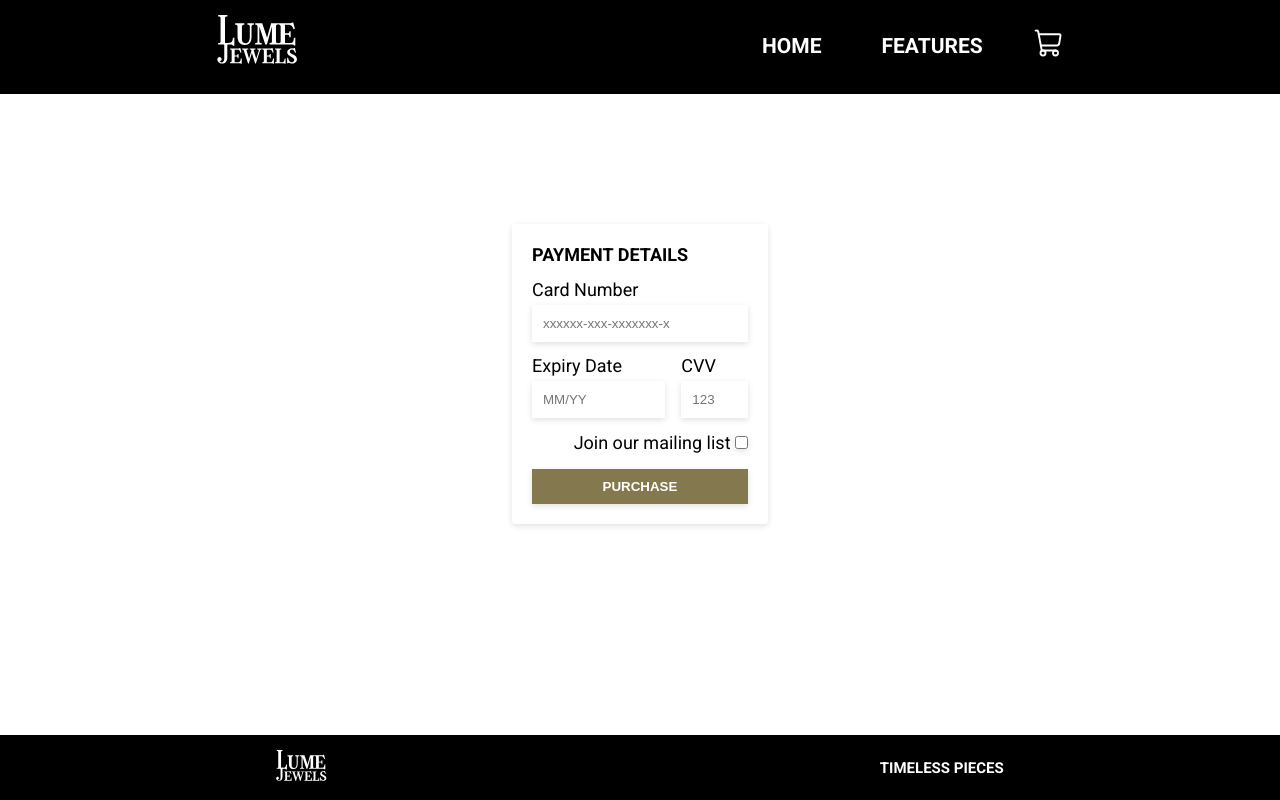
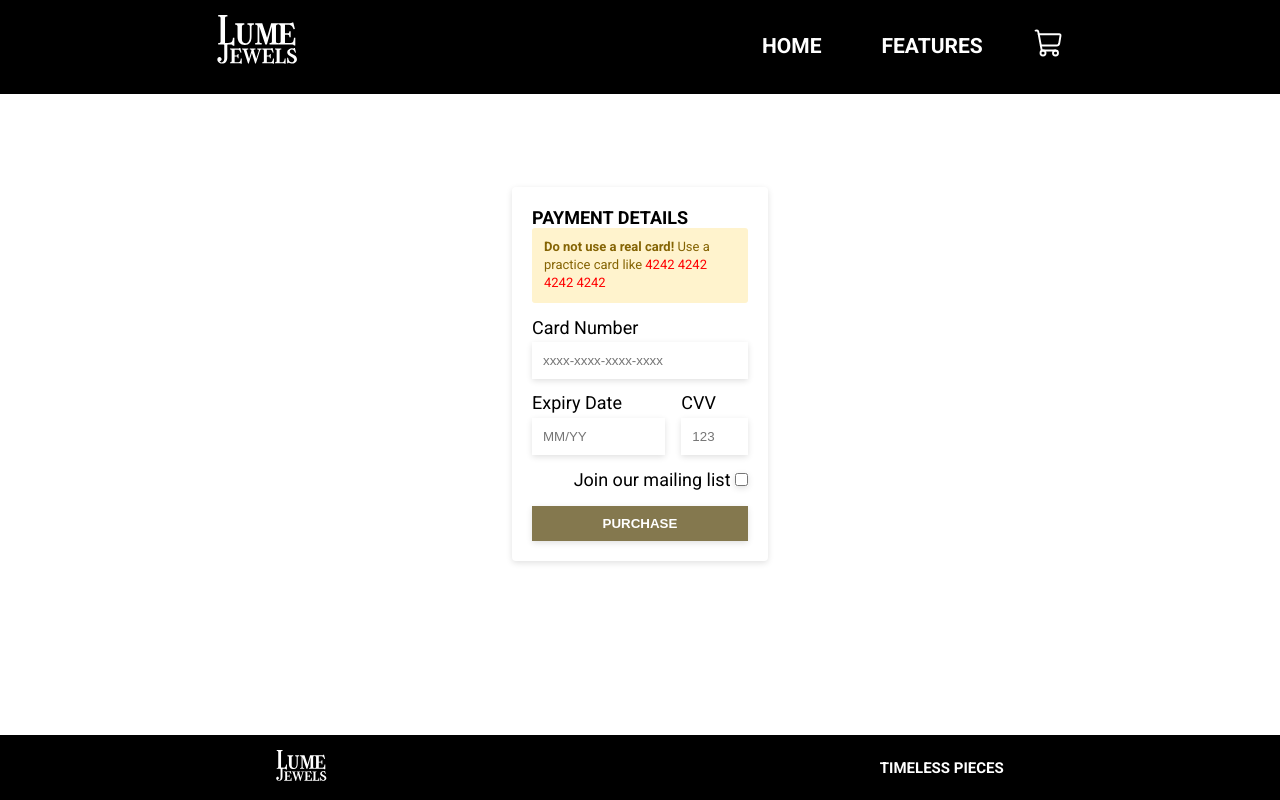
Before and after one commit to oeprxc/lume-jewels, a React (Vite) app: page /checkout in a window 1280 px wide. Built offline with nearby package versions, Linux system fonts and the light colour scheme.

Commit message:
Added a notice message to stop users from inputting real card details because this is a practice project built from my figma design.

```diff
--- a/src/Pages/Checkout.css
+++ b/src/Pages/Checkout.css
@@ -89,3 +89,12 @@ input {
 .cardGroup {
   margin-top: 1.1rem;
 }
+
+.notice {
+  line-height: 1.4;
+  font-size: 1.3rem;
+  background-color: #fff3cd;
+  padding: 1rem 1.2rem;
+  border-radius: 0.3rem;
+  color: #856404;
+}
--- a/src/Pages/Checkout.jsx
+++ b/src/Pages/Checkout.jsx
@@ -31,13 +31,17 @@ const Checkout = () => {
 
             <div className="checkOutContainer">
                 <div className="checkOutCard">
+
                     <h4>PAYMENT DETAILS</h4>
+
+                    <div className="notice"><b>Do not use a real card!</b> Use a practice card like<span style={{ color: "red" }}> 4242 4242 4242 4242</span></div>
+
                     <div className="checkOutFormContainer">
                         <form onSubmit={handleSubmit}>
 
                             <div className="cardGroup">
                                 <label htmlFor="cardNumber">Card Number</label>
-                                <input type="text" name="cardNumber" id="cardNumber" placeholder="xxxxxx-xxx-xxxxxxx-x" value={number} onChange={event => setNumber(event.target.value)} />
+                                <input type="text" name="cardNumber" id="cardNumber" placeholder="xxxx-xxxx-xxxx-xxxx" value={number} onChange={event => setNumber(event.target.value)} />
                             </div>
 
                             <div className="expiryCvvRow">
```
